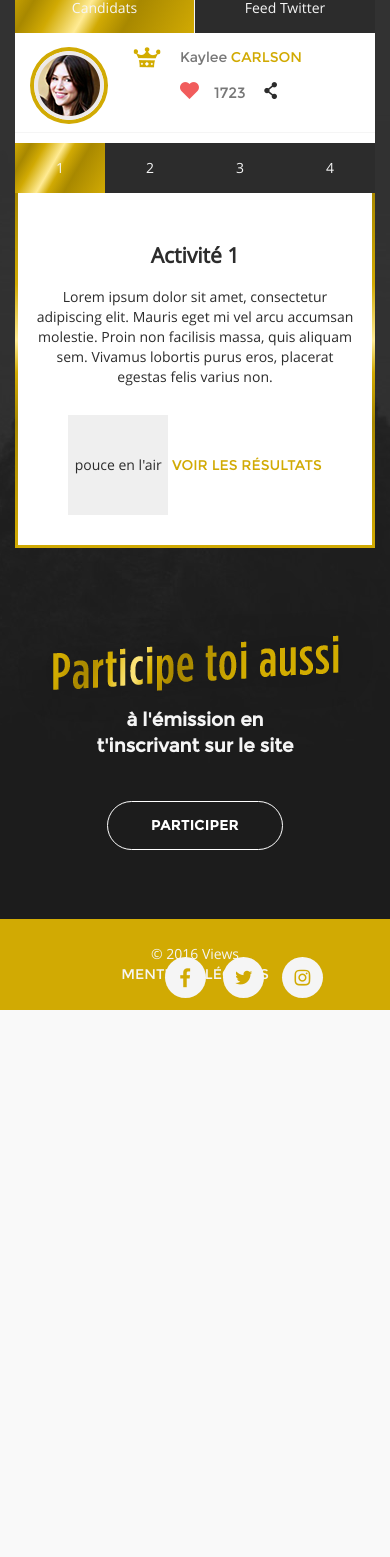
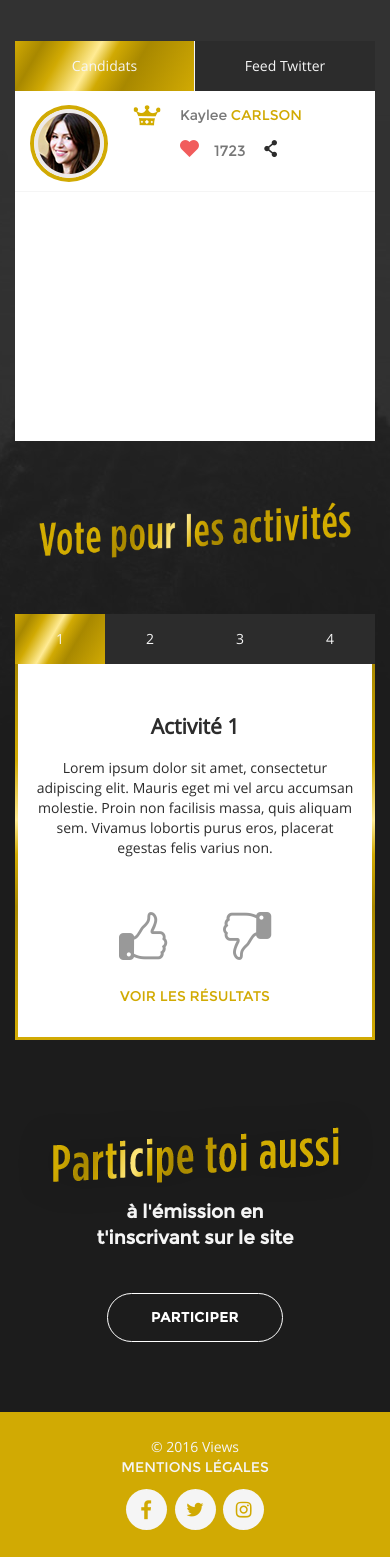
Before and after one commit to LeaklessGfy/iesa_views, a PHP site: template www/views/live.php in a window 390 px wide. Shown: the part 317-1874 px from the top of the page. Before the commit the page ends 1327 px from the top, so only its background shows below. Run offline with PHP 8.4, Linux system fonts and the light colour scheme; the template is opened without the code that fills it, so the values that code supplies are empty; some libraries are stand-ins or nearby versions.

Commit message:
Màj page live avec les icones + typos + responsive

```diff
--- a/www/res/css/main.css
+++ b/www/res/css/main.css
@@ -24,7 +24,7 @@
 @font-face {
   font-family: 'icomoon';
 
-    src: url('../fonts/icomoon.ttf?mu5ike') format('truetype'), url('../fonts/icomoon.woff?mu5ike') format('woff');
+    src: url('../fonts/icomoon.ttf?mif2iq') format('truetype'), url('../fonts/icomoon.woff?mif2iq') format('woff');
 }
 
 [class^='icon-'],
@@ -76,6 +76,10 @@
   text-transform: none;
   speak: none;
   -webkit-font-smoothing: antialiased;
+}
+
+.icon-vote:before {
+  content: '\e906';
 }
 
 .icon-instagram:before {
@@ -329,6 +333,11 @@ p.link-initial a:focus {
           transform: translateX(-50%);
 }
 
+.bold {
+  font-family: 'Montserrat Bold', Helvetica, Arial, sans-serif;
+  font-size: 1.2rem;
+}
+
 .add-arrow-after:after {
   position: relative;
   display: inline-block;
@@ -535,6 +544,14 @@ p.link-initial a:focus {
   background: #0087b9;
 }
 
+#vote-activities h1 {
+  margin-bottom: 2em;
+}
+
+#vote-activities h1 img {
+  width: 80%;
+}
+
 #vote-activities .slider-activities .slick-list {
   padding-top: 50px;
 }
@@ -556,9 +573,34 @@ p.link-initial a:focus {
 }
 
 #vote-activities .slider-activities .slick-list .slick-track .slick-slide button {
+  font-size: 6rem;
   width: 10rem;
   height: 10rem;
+  -webkit-transition: all .3s;
+  transition: all .3s;
+  -webkit-transform: scale(.8);
+          transform: scale(.8);
+  color: #999;
   border: none;
+  background: none;
+}
+
+#vote-activities .slider-activities .slick-list .slick-track .slick-slide button:last-of-type {
+  -webkit-transform: rotate(180deg) scale(.8);
+          transform: rotate(180deg) scale(.8);
+}
+
+#vote-activities .slider-activities .slick-list .slick-track .slick-slide button:hover,
+#vote-activities .slider-activities .slick-list .slick-track .slick-slide button:focus {
+  -webkit-transform: scale(1);
+          transform: scale(1);
+  color: #d1aa03;
+}
+
+#vote-activities .slider-activities .slick-list .slick-track .slick-slide button:hover:last-of-type,
+#vote-activities .slider-activities .slick-list .slick-track .slick-slide button:focus:last-of-type {
+  -webkit-transform: rotate(180deg) scale(1);
+          transform: rotate(180deg) scale(1);
 }
 
 #vote-activities .slider-activities .slick-dots {
@@ -601,6 +643,12 @@ p.link-initial a:focus {
   background: #777;
 }
 
+@media (min-width: 768px) {
+  #vote-activities h1 img {
+    width: initial;
+  }
+}
+
 .btn-activities {
   display: block;
   padding: 15px 0;
@@ -623,6 +671,12 @@ p.link-initial a:focus {
 #block-player {
   margin-top: -52px;
   padding-top: 52px;
+}
+
+#block-player #player-youtube {
+  margin-bottom: 3em;
+  padding-right: 0;
+  padding-left: 0;
 }
 
 #block-player #aside-player {
@@ -744,6 +798,14 @@ p.link-initial a:focus {
 
 #block-player #aside-player .slider-live-tweet-candidates .slide-twitter-timeline iframe .timeline-Footer {
   display: none !important;
+}
+
+@media (min-width: 768px) {
+  #block-player #player-youtube {
+    margin-bottom: 3em;
+    padding-right: 15px;
+    padding-left: 15px;
+  }
 }
 
 .embed-container {
@@ -933,10 +995,8 @@ footer a:focus {
 }
 
 .contact-us {
-  position: absolute;
-  top: -9px;
-  right: 15px;
-  text-align: right;
+  margin-top: 1em;
+  text-align: center;
 }
 
 .contact-us .icon {
@@ -973,21 +1033,20 @@ footer a:focus {
           transform: scale(.85);
 }
 
+@media (min-width: 992px) {
+  .contact-us {
+    position: absolute;
+    top: -9px;
+    right: 15px;
+    margin: 0;
+    text-align: right;
+  }
+}
+
 @media (max-width: 767px) {
   .copyright {
     display: block;
     text-align: center;
-  }
-
-  .contact-us {
-    display: block;
-    float: none;
-    margin: 15px 0;
-    text-align: center;
-  }
-
-  .contact-us a {
-    margin: 10px;
   }
 }
 
--- a/www/res/js/main.js
+++ b/www/res/js/main.js
@@ -48,6 +48,7 @@ function liveTweet() {
 }
 
 function resizePlayerBlock() {
+  if ($(window).width() > 991) {
     var getHeightPlayer = $('#player-youtube iframe').height(),
       setHeightPlayerToAside = $('#block-player #aside-player .slider-live-tweet-candidates'),
       getHeightAsideWithoutDots = getHeightPlayer - 50;
@@ -55,6 +56,13 @@ function resizePlayerBlock() {
     $(setHeightPlayerToAside).height(getHeightPlayer);
     $('#block-player').height(getHeightPlayer);
     $('#block-player #aside-player .slide-twitter-timeline').height(getHeightAsideWithoutDots);
+  } else if ($(window).width() > 767 && $(window).width() < 992) {
+    $('#block-player').height('auto');
+    $('#block-player #aside-player .slide-twitter-timeline').height(650);
+  } else {
+    $('#block-player').height('auto');
+    $('#block-player #aside-player .slide-twitter-timeline').height(350);
+  }
 }
 
 function loginPopInConnexion() {
@@ -105,7 +113,7 @@ $(function () {
     loginPopInConnexion();
     resizeContent();
     resizePlayerBlock();
-    if (windowWidth > 768) {
+    if (windowWidth > 767) {
       $(".navbar-collapse").show();
     }
   });
--- a/www/src/sass/_content.scss
+++ b/www/src/sass/_content.scss
@@ -34,6 +34,12 @@
 
 // Activities Vote
 #vote-activities {
+  h1 {
+    margin-bottom: 2em;
+    img {
+      width: 80%;
+    }
+  }
   .slider-activities {
     .slick-list {
       padding-top: 50px;
@@ -51,6 +57,22 @@
             border: none;
             width: 10rem;
             height: 10rem;
+            font-size: 6rem;
+            background: none;
+            color: $tertiary-color-light;
+            transform: scale(.8);
+            transition: all .3s;
+            &:last-of-type {
+              transform: rotate(180deg) scale(.8);
+            }
+            &:hover,
+            &:focus {
+              color: $primary-color;
+              transform: scale(1);
+              &:last-of-type {
+                transform: rotate(180deg) scale(1);
+              }
+            }
           }
         }
       }
@@ -93,6 +115,15 @@
   }
 }
 
+@media (min-width: $screen-sm-min) {
+  #vote-activities {
+    h1 {
+      img {
+        width: initial;
+      }
+    }
+  }
+}
 
 // Other styles
 .btn-activities {
--- a/www/src/sass/_fonts.scss
+++ b/www/src/sass/_fonts.scss
@@ -24,8 +24,8 @@
 
 @font-face {
     font-family: 'icomoon';
-    src: url('../fonts/icomoon.ttf?mu5ike') format('truetype'),
-         url('../fonts/icomoon.woff?mu5ike') format('woff');
+    src: url('../fonts/icomoon.ttf?mif2iq') format('truetype'),
+         url('../fonts/icomoon.woff?mif2iq') format('woff');
 }
 
 [class^="icon-"], [class*=" icon-"] {
@@ -78,6 +78,9 @@
   }
 }
 
+.icon-vote:before {
+    content: "\e906";
+}
 .icon-instagram:before {
     content: "\e900";
 }
--- a/www/src/sass/_footer.scss
+++ b/www/src/sass/_footer.scss
@@ -14,10 +14,8 @@ footer {
 }
 
 .contact-us {
-  text-align: right;
-  position: absolute;
-  right: 15px;
-  top: -9px;
+  text-align: center;
+  margin-top: 1em;
   .icon {
     color: $primary-color;
     box-shadow: 0 0 0 3px $secondary-color-dark;
@@ -43,18 +41,19 @@ footer {
   }
 }
 
+@media (min-width: $screen-md-min) {
+  .contact-us {
+    text-align: right;
+    position: absolute;
+    right: 15px;
+    top: -9px;
+    margin: 0;
+  }
+}
+
 @media (max-width: 767px) {
   .copyright {
     text-align: center;
     display: block;
   }
-  .contact-us {
-    display: block;
-    text-align: center;
-    float: none;
-    margin: 15px 0;
-    a {
-      margin: 10px;
-    }
-  }
 }
--- a/www/src/sass/_generic.scss
+++ b/www/src/sass/_generic.scss
@@ -186,6 +186,11 @@ p {
   }
 }
 
+.bold {
+  font-family: $montserrat-bold;
+  font-size: 1.2rem;
+}
+
 .add-arrow-after {
   &:after {
     content: '';
--- a/www/src/sass/_player.scss
+++ b/www/src/sass/_player.scss
@@ -1,4 +1,9 @@
 #block-player {
+  #player-youtube {
+    padding-left: 0;
+    padding-right: 0;
+    margin-bottom: 3em;
+  }
   margin-top: -52px;
   padding-top: 52px;
   #aside-player {
@@ -106,6 +111,16 @@
   }
 }
 
+@media (min-width: $screen-sm-min) {
+  #block-player {
+    #player-youtube {
+    padding-left: 15px;
+    padding-right: 15px;
+    margin-bottom: 3em;
+    }
+  }
+}
+
 .embed-container {
   position: relative;
   padding-bottom: 56.25%;
--- a/www/views/include/footer.inc.php
+++ b/www/views/include/footer.inc.php
@@ -1,11 +1,11 @@
 <footer class="container-fluid">
     <div class="container">
       <div class="col-xs-12">
-          <div class="copyright col-md-3">© 2016 Views</div>
-          <div class="col-md-6 text-center">
+          <div class="copyright col-sm-3">© 2016 Views</div>
+          <div class="col-sm-6 text-center">
             <a href="<?php $this->utils->generateUrl("/mentions-legales"); ?>" title="Page des mentions légales">Mentions légales</a>
           </div>
-          <div class="contact-us col-md-3">
+          <div class="contact-us col-xs-12 col-md-3">
               <a href="https://www.facebook.com/FAMEONTV/" class="icon icon-facebook" target="_blank" title="Se rendre sur la page Facebook">Facebook</a>
               <a href="https://twitter.com/Alize_FameOnTV" class="icon icon-twitter" target="_blank" title="Se rendre sur le profil Twitter">Twitter</a>
               <a href="https://www.instagram.com/FAMEON_TV/" class="icon icon-instagram" target="_blank" title="Se rendre sur le profil Instagram">Instagram</a>
--- a/www/views/index.php
+++ b/www/views/index.php
@@ -15,7 +15,7 @@
         <div class="left-column col-xs-12 col-sm-6"><img class="w100" src="res/img/logo-lg.png" alt="Logo Fame On"></div>
         <div class="right-column col-xs-12 col-sm-6">
           <h1><img src="res/img/c-est-quoi.png" alt="C'est quoi ?"></h1>
-          <p class="add-border-before">Lorem ipsum dolor sit amet, consectetur adipisicing elit, sed do eiusmod tempor incididunt ut labore et dolore magna aliqua. Ut enim ad minim veniam, quis nostrud exercitation.</p>
+          <p class="add-border-before">La première émission de web‐télé‐réalité faites par et pour les internautes qui te permettra de devenir <span class="bold">LA</span> prochaine <span class="bold">STAR</span> de demain !</p>
           <p><a href="" class="add-arrow-after">Voir la vidéo</a></p>
           <p><a href="<?php $this->utils->generateUrl("/connexion"); ?>" title="S'enregistrer pour participer à l'émission" class="btn btn-shine">Participer</a></p>
         </div>
--- a/www/views/live.php
+++ b/www/views/live.php
@@ -58,36 +58,47 @@
       </section>
 
       <section id="vote-activities" class="row text-center">
-        <h1>Vote pour les activités de la maison</h1>
+        <h1><img src="res/img/vote-pour-les-activites.png" alt="Vote pour les activités de la maison"></h1>
         <div class="slider-activities col-xs-12">
 
           <div class="col-xs-12">
             <h2>Activité 1</h2>
             <p>Lorem ipsum dolor sit amet, consectetur adipiscing elit. Mauris eget mi vel arcu accumsan molestie. Proin non facilisis massa, quis aliquam sem. Vivamus lobortis purus eros, placerat egestas felis varius non.</p>
-            <button type="button">pouce en l'air</button>
-            <a href="#">Voir les résultats</a>
+            <button type="button" class="vote-yes icon-vote"></button>
+            <button type="button" class="vote-no icon-vote"></button>
+            <div class="row">
+              <a href="#" class="see-results">Voir les résultats</a>
+            </div>
           </div>
 
           <div class="col-xs-12">
             <h2>Activité 2</h2>
             <p>Lorem ipsum dolor sit amet, consectetur adipiscing elit. Mauris eget mi vel arcu accumsan molestie. Proin non facilisis massa, quis aliquam sem. Vivamus lobortis purus eros, placerat egestas felis varius non.</p>
-            <button type="button">pouce en l'air</button>
-            <a href="#">Voir les résultats</a>
+            <button type="button" class="vote-yes icon-vote"></button>
+            <button type="button" class="vote-no icon-vote"></button>
+            <div class="row">
+              <a href="#" class="see-results">Voir les résultats</a>
+            </div>
           </div>
 
           <div class="col-xs-12">
             <h2>Activité 3</h2>
             <p>Lorem ipsum dolor sit amet, consectetur adipiscing elit. Mauris eget mi vel arcu accumsan molestie. Proin non facilisis massa, quis aliquam sem. Vivamus lobortis purus eros, placerat egestas felis varius non.</p>
-            <button type="button">pouce en l'air</button>
-            <a href="#">Voir les résultats</a>
+            <button type="button" class="vote-yes icon-vote"></button>
+            <button type="button" class="vote-no icon-vote"></button>
+            <div class="row">
+              <a href="#" class="see-results">Voir les résultats</a>
+            </div>
           </div>
-
 
           <div class="col-xs-12">
             <h2>Activité 4</h2>
             <p>Lorem ipsum dolor sit amet, consectetur adipiscing elit. Mauris eget mi vel arcu accumsan molestie. Proin non facilisis massa, quis aliquam sem. Vivamus lobortis purus eros, placerat egestas felis varius non.</p>
-            <button type="button">pouce en l'air</button>
-            <a href="#">Voir les résultats</a>
+            <button type="button" class="vote-yes icon-vote"></button>
+            <button type="button" class="vote-no icon-vote"></button>
+            <div class="row">
+              <a href="#" class="see-results">Voir les résultats</a>
+            </div>
           </div>
         </div>
       </section>
```
Also changed, not shown: www/src/js/main.js (+9 -1 lines), www/res/fonts/icomoon.ttf, www/res/fonts/icomoon.woff, www/res/img/vote-pour-les-activites.png (added), 2 other files. Lines whose indentation alone changed are shown as unchanged.
